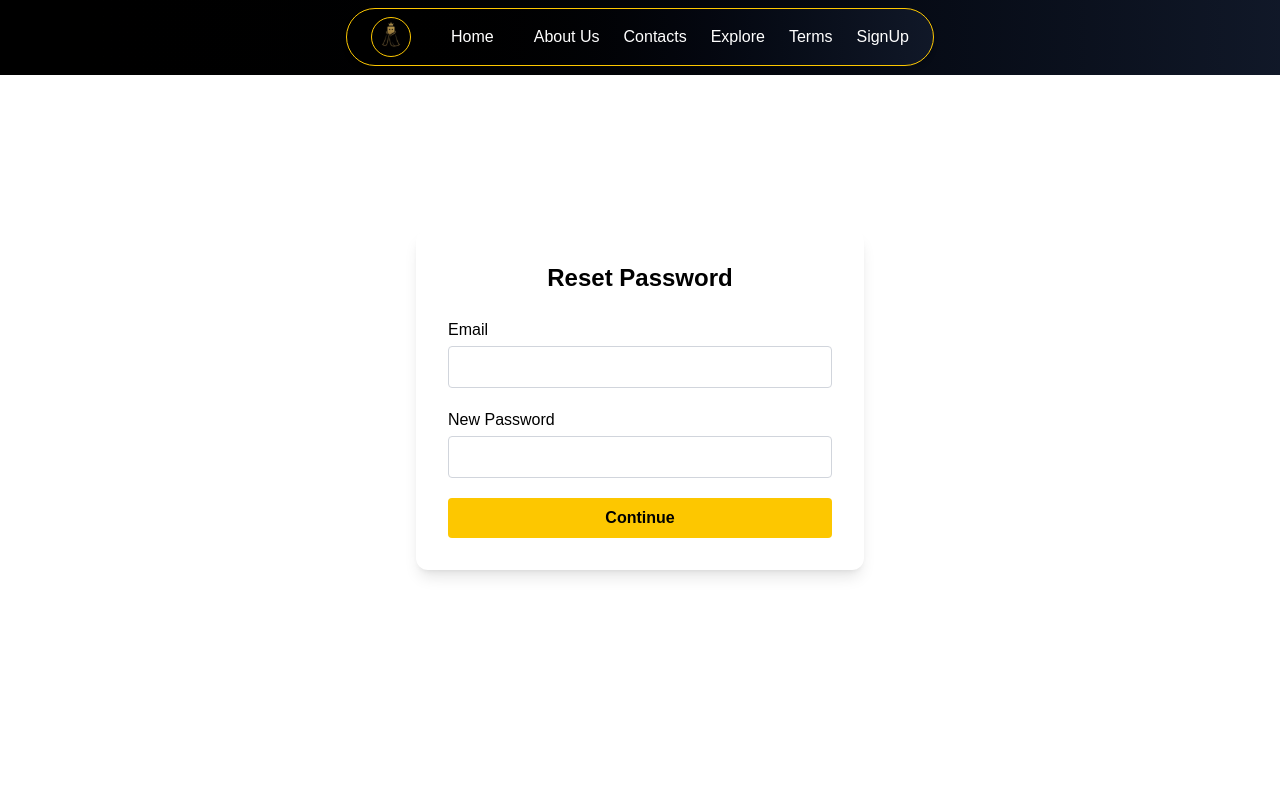
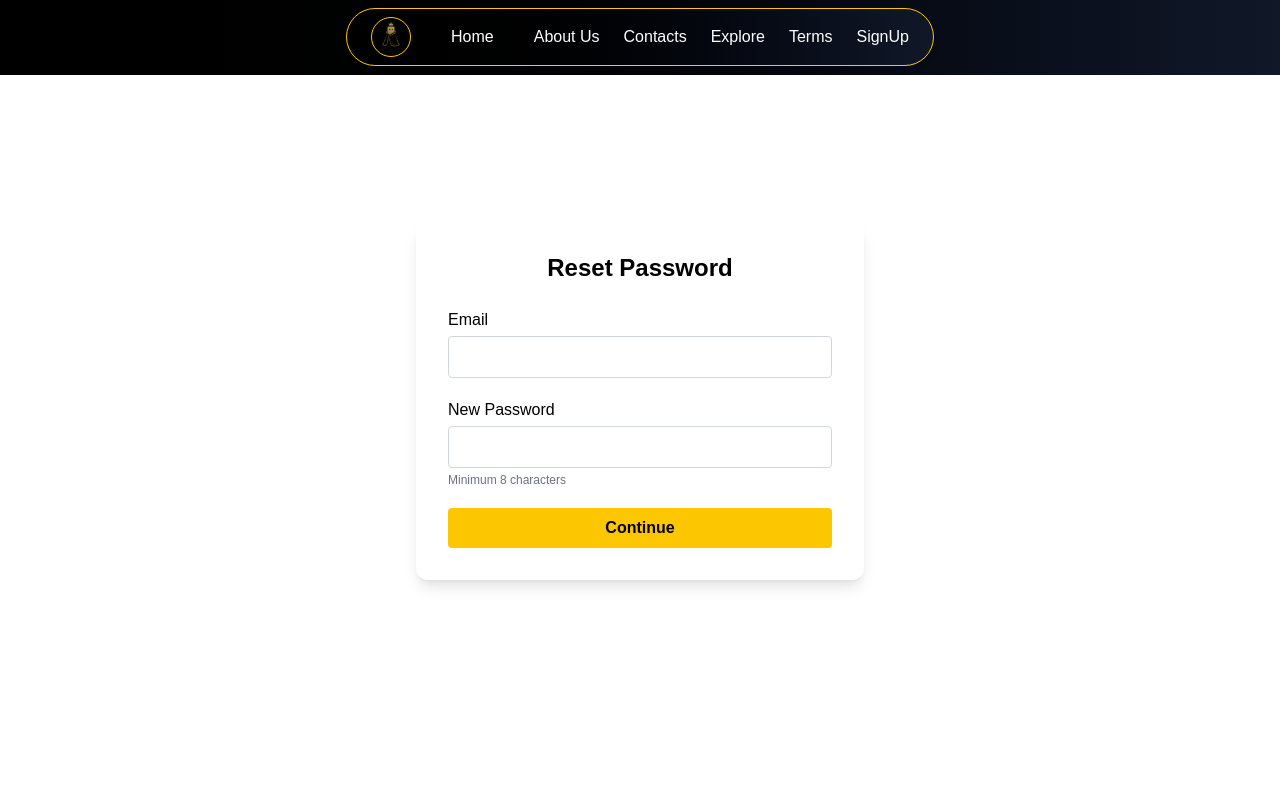
Before and after one commit to Samdav2/echelontix, a Next.js app: page /forgot-password in a window 1280 px wide. Shown: the top 800 px of the page. Built offline with nearby package versions, Linux system fonts and the light colour scheme.

Commit message:
fixing bug

```diff
--- a/src/app/forgot-password/page.tsx
+++ b/src/app/forgot-password/page.tsx
@@ -14,6 +14,11 @@ export default function ForgotPasswordPage() {
 
   const handleSubmit = async (e: React.FormEvent) => {
     e.preventDefault();
+
+    if (password.length < 8) {
+      setError("Password must be at least 8 characters.");
+      return;
+    }
 
     if (password !== confirmPassword) {
       setError("Passwords do not match.");
@@ -68,8 +73,10 @@ export default function ForgotPasswordPage() {
               className="w-full px-4 py-2 rounded bg-white text-black border-1 border-gray-300 focus:outline-none focus:ring-2 focus:ring-yellow-400"
               value={password}
               onChange={(e) => setPassword(e.target.value)}
+              minLength={8}
               required
             />
+            <p className="text-xs text-gray-500 mt-1">Minimum 8 characters</p>
           </div>
 
           {/*<div>
```
